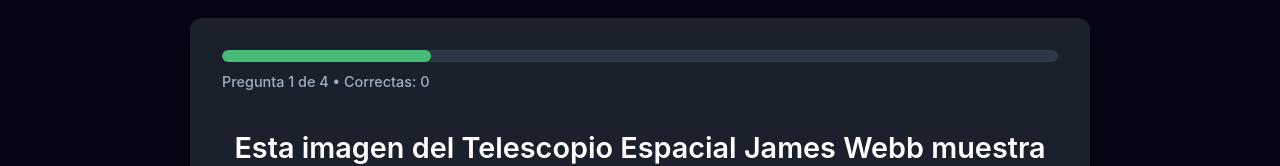
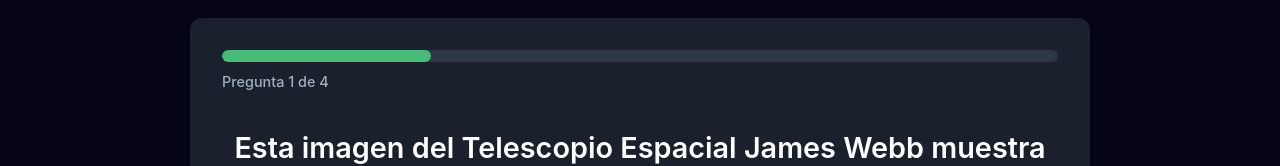
Before and after one commit to bachanos/hackaton, a React (Vite) app in the folder frontend/: page / in a window 1280 px wide. Shown: the part 198-364 px from the top of the page. Built offline with nearby package versions, Linux system fonts and the light colour scheme; no server answers.

Commit message:
Remove correctas

```diff
--- a/frontend/src/UnifiedQuiz.tsx
+++ b/frontend/src/UnifiedQuiz.tsx
@@ -150,7 +150,7 @@
           ></div>
         </div>
         <p className="progress-text">
-          Pregunta {currentQuestionIndex + 1} de {totalQuestions} • Correctas: {correctAnswers}
+          Pregunta {currentQuestionIndex + 1} de {totalQuestions}
         </p>
       </div>
 
```
